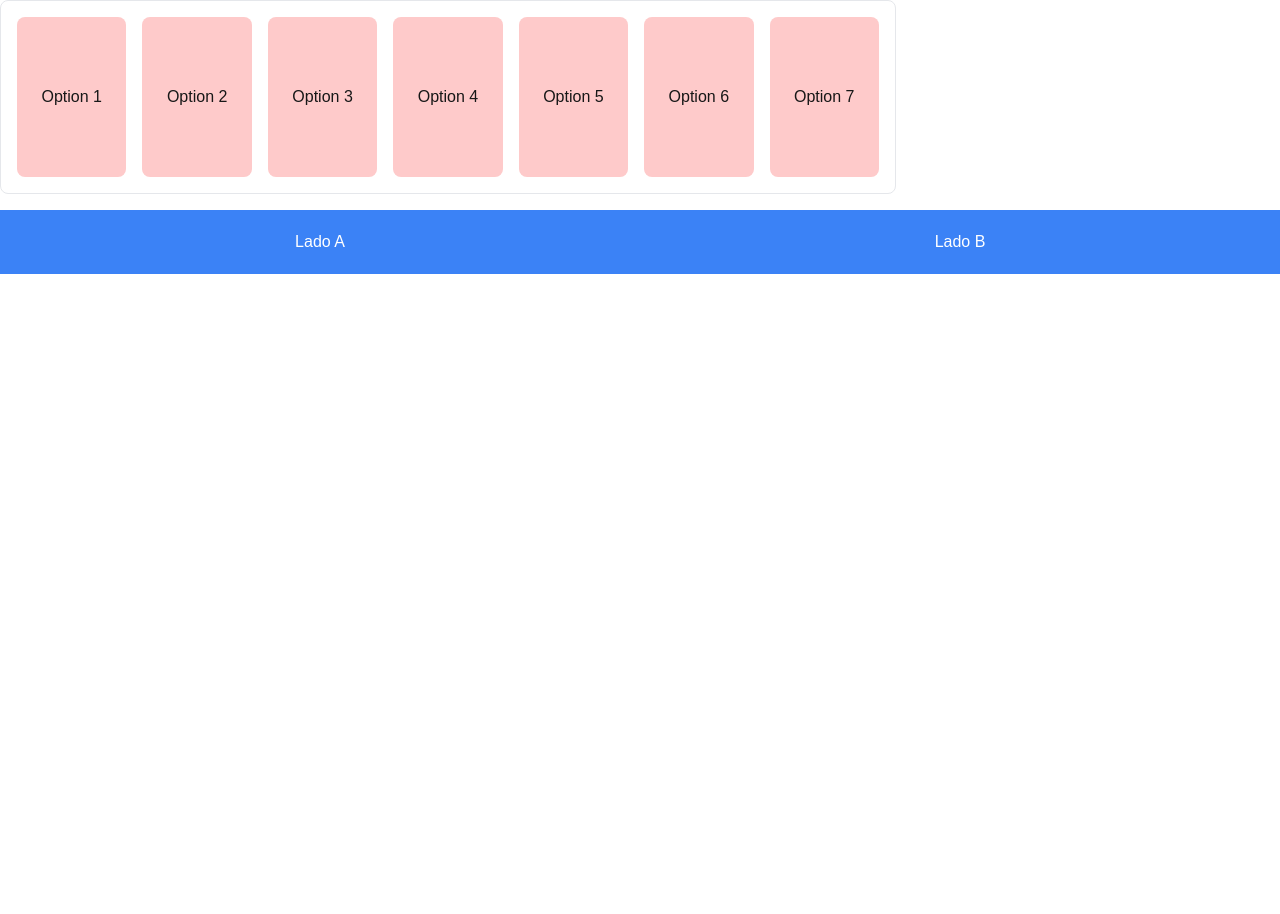
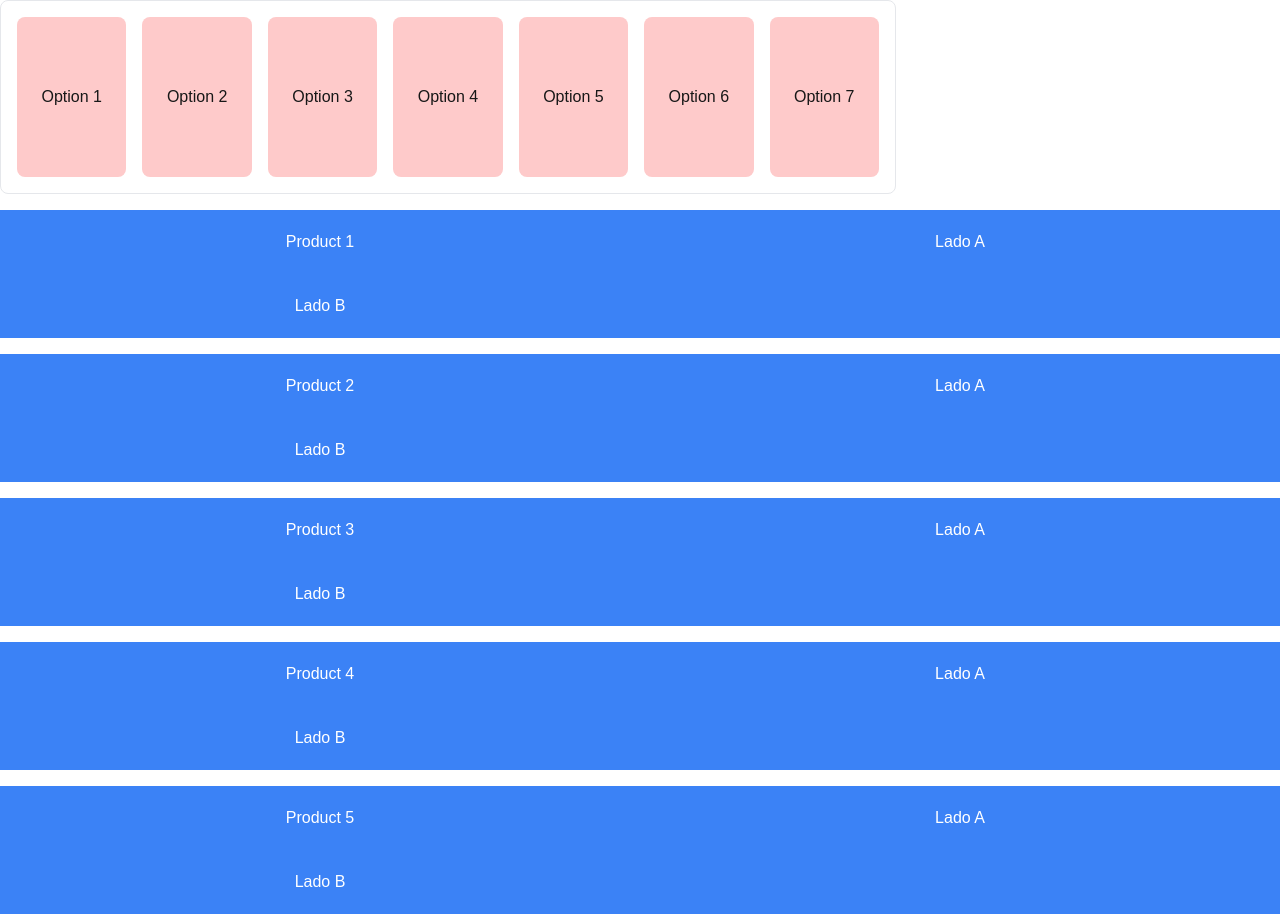
Before and after one commit to CristianTapia/menu, a Next.js app: page /menu in a window 1280 px wide. Before the commit the page ends 800 px from the top, so only its background shows below. Built offline with nearby package versions, Linux system fonts and the light colour scheme.

Commit message:
Card populated with dummy data

```diff
--- a/app/ui/food.tsx
+++ b/app/ui/food.tsx
@@ -10,9 +10,17 @@ export default function Food() {
   ];
 
   return (
-    <div className="mt-4 bg-blue-500 text-white text-center grid grid-cols-2">
-      <div className="p-5">Lado A</div>
-      <div className="p-5">Lado B</div>
+    <div>
+      {foodArray.map((option, index) => (
+        <div
+          key={index}
+          className="mt-4 bg-blue-500 text-white text-center grid grid-cols-2"
+        >
+          <div className="p-5">{option}</div>
+          <div className="p-5">Lado A</div>
+          <div className="p-5">Lado B</div>
+        </div>
+      ))}
     </div>
   );
 }
```
